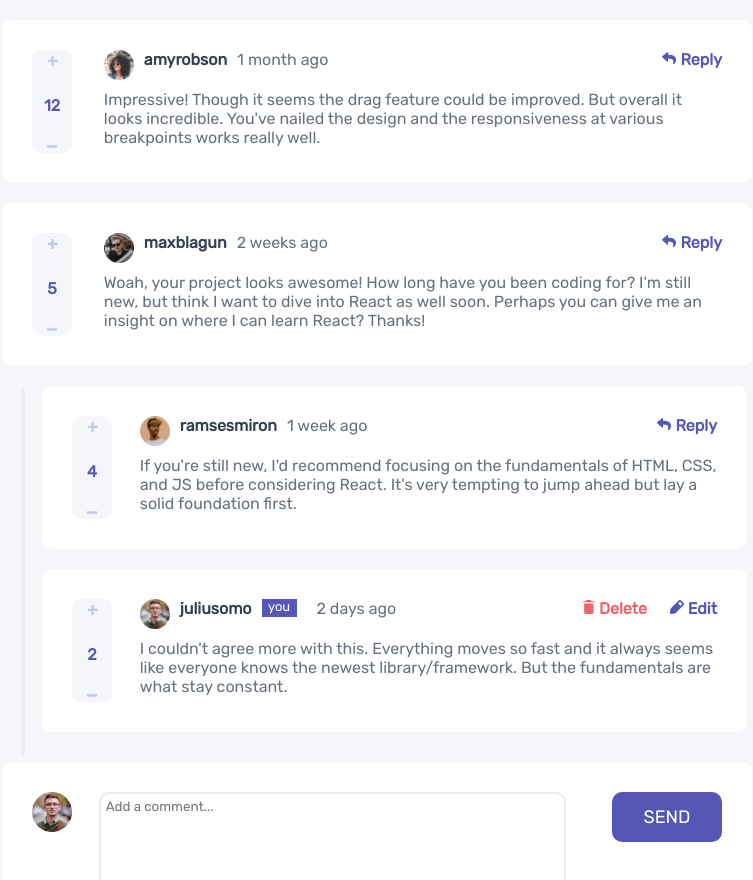
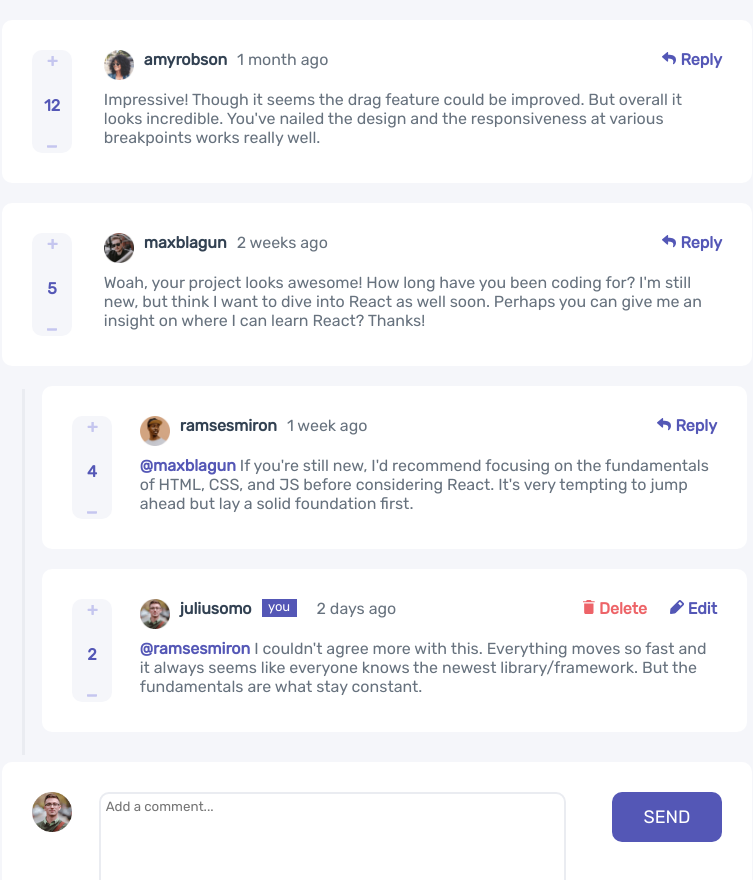
Before and after one commit to wrongbyte/comments-section, a React (Create React App) app: page / in a window 1280 px wide. Shown: the top 880 px of the page, without its empty margins (263-1016 px from the left). Built offline with nearby package versions, Linux system fonts and the light colour scheme.

Commit message:
add replies

```diff
--- a/src/App.js
+++ b/src/App.js
@@ -6,14 +6,50 @@ import { useState } from 'react';
 import Comment from './components/Comment';
 import NewComment from './components/NewComment';
 import DeleteModal from './components/DeleteModal';
-let currentId = 5;
+let currentId = 5; // ¯\_(ツ)_/¯
 
 function App() {
 
   const [data, setData] = useState(JSONdata);
   const [deleteComment, setDeleteComment] = useState(false);
 
-  const updateScore = (id, action) => {
+  const addNewReply = (id, content) => {
+    if (!/\S/.test(content)) return;  // to avoid posting empty comments (only whitespaces)
+    let temp = data;
+    currentId += 1;
+    for (let comment of temp.comments) {
+        if (comment.id === id) {
+        comment.replies.push({
+          'id': currentId + 1,
+          'content': content,
+          'createdAt': 'Just now',
+          'score': 0,
+          'replyingTo': comment.user.username,
+          'user': {...data.currentUser}
+        });
+        break;
+      }
+      if (comment.replies.length > 0) {
+        for (let reply of comment.replies) {
+          if (reply.id === id) {
+            comment.replies.push({
+              'id': currentId + 1,
+              'content': content,
+              'createdAt': 'Just now',
+              'score': 0,
+              'replyingTo': reply.user.username,
+              'user': {...data.currentUser}
+            });
+            break;
+          }
+        }
+      }
+    }
+    setData({...temp});
+  }
+
+  const updateScore = (id, action, user) => {
+    if (user === data.currentUser.username) return;
     let temp = data;
     for (let comment of temp.comments) {
       if (comment.id === id){
@@ -52,9 +88,9 @@ function App() {
   }
 
   const addNewComment = (content) => {
-    if (!/\S/.test(content)) return; // to avoid posting empty comments (only whitespaces)
+    if (!/\S/.test(content)) return;
     let temp = data;
-    currentId += 1; // ¯\_(ツ)_/¯
+    currentId += 1;
     temp.comments.push({
       'id': currentId + 1,
       'content': content,
@@ -81,11 +117,13 @@ function App() {
       { data.comments.map((comment) => {
         return (
             <Comment
+              replyingTo=''
+              addNewReply={addNewReply}
               updateComment={updateComment}
               setDeleteComment={setDeleteComment}
               updateScore={updateScore}
               key={comment.id}
-              currentUser={data.currentUser.username}
+              currentUser={data.currentUser}
               comment={comment.content}
               image={comment.user.image.png}
               username={comment.user.username}
@@ -98,11 +136,10 @@ function App() {
       })
       }
       <NewComment
-      addNewComment={addNewComment}
-      currentUser={data.currentUser}
+        addNewComment={addNewComment}
+        currentUser={data.currentUser}
       />
     </main>
-
     </>
   );
 }
--- a/src/components/Comment.js
+++ b/src/components/Comment.js
@@ -1,9 +1,11 @@
 import { useEffect, useState } from 'react';
+import NewReply from './NewReply';
 import './comment.css';
 
 export default function Comment ({
     id,
     currentUser,
+    replyingTo,
     comment,
     image,
     username,
@@ -12,8 +14,8 @@ export default function Comment ({
     replies,
     updateScore,
     updateComment,
-    setDeleteComment
-
+    setDeleteComment,
+    addNewReply
 }) {
     const [newReply, setNewReply] = useState(false);
     const [edit, setEdit] = useState(false);
@@ -21,7 +23,7 @@ export default function Comment ({
 
     // Evaluate to true or false and then render HTML accordingly
     useEffect(() => {
-        const curr = username === currentUser;
+        const curr = username === currentUser.username;
         setCurrent(curr);
     }, [currentUser, username]);
 
@@ -30,9 +32,9 @@ export default function Comment ({
         {
             <div className='comment'>
                 <div className='scoreColumn'>
-                    <img className="flex-item upvote" src='./images/icon-plus.svg' alt="upvote" onClick={() => {updateScore(id, 'upvote')}}/>
+                    <img className="flex-item upvote" src='./images/icon-plus.svg' alt="upvote" onClick={() => {updateScore(id, 'upvote', username)}}/>
                     <span className="flex-item">{score}</span>
-                    <img className="flex-item downvote" src='./images/icon-minus.svg' alt="downvote" onClick={() => {updateScore(id, 'downvote')}}/>
+                    <img className="flex-item downvote" src='./images/icon-minus.svg' alt="downvote" onClick={() => {updateScore(id, 'downvote', username)}}/>
                 </div>
 
                 <div className='contentColumn'>
@@ -67,7 +69,7 @@ export default function Comment ({
                                 </div>
                                 </>
                             :
-                            <div className='replyButton' onClick={() => {}}>
+                            <div className='replyButton' onClick={() => {setNewReply(true)}}>
                                 <img src='./images/icon-reply.svg' alt='reply'/>
                                 <span> Reply</span>
                             </div>
@@ -96,20 +98,33 @@ export default function Comment ({
                         </div>
                         </>
                         :
-                        <div className='commentContent'>{comment}</div>
+                        <div className='commentContent'>
+                            {replyingTo.length > 0 ? <span className='reply-username'>@{replyingTo} </span> : ''}
+                            {comment}
+                        </div>
                     }
 
                 </div> {/* contentColumn*/}
             {/* comment*/}
             </div>
         }
-
+        {   newReply !== false &&
+                <NewReply
+                    parentId={id}
+                    replyingTo={username}
+                    setNewReply={setNewReply}
+                    addNewReply={addNewReply}
+                    currentUser={currentUser}
+                />
+        }
         {replies?.length > 0 &&
             replies.map((reply) => {
                 return (
                         <div className='commentReplies'>
                             <div className='verticalLine'></div>
                             <Comment
+                                replyingTo={reply.replyingTo}
+                                addNewReply={addNewReply}
                                 updateComment={updateComment}
                                 setDeleteComment={setDeleteComment}
                                 updateScore={updateScore}
@@ -127,6 +142,6 @@ export default function Comment ({
                 )
             })
         }
-        </>
+    </>
     )
 }
--- /dev/null
+++ b/src/components/NewReply.js
@@ -0,0 +1,33 @@
+import './newComment.css';
+let reply;
+
+export default function NewReply ({
+    setNewReply,
+    parentId,
+    addNewReply,
+    currentUser
+}) {
+    return (
+        <div className='newComment'>
+            <div className='avatarColumn'>
+                <img className='avatarReply' src={currentUser.image.png} alt='current user avatar'/>
+            </div>
+
+            <div className='inputColumn'>
+                <textarea
+                className='replyInput'
+                placeholder='Add a comment...'
+                onChange={(e) => {reply = e.target.value}}
+                ></textarea>
+            </div>
+
+            <div className='sendColumn'>
+                <button className='sendButton' onClick={() => {
+                    addNewReply(parentId, reply);
+                    setNewReply(false);
+                    }
+                }>REPLY</button>
+            </div>
+        </div>
+    )
+}
--- a/src/components/comment.css
+++ b/src/components/comment.css
@@ -72,7 +72,7 @@
     color: var(--username-color);
 }
 
-.replyButton, .flex-item, .editButton {
+.replyButton, .flex-item, .editButton, .reply-username {
     color: var(--blue);
 }
 
@@ -110,6 +110,14 @@
     height: 18px;
 }
 
+/* change color of selected text cuz it's cool */
+::-moz-selection { background: hsl(240, 6%, 90%); }
+::selection { background: hsl(240, 6%, 90%); }
+
+.reply-username {
+    font-weight: 900;
+}
+
 .disabled {
     cursor: default !important;
     opacity: 50% !important;
@@ -145,6 +153,7 @@
         margin-top: 20px;
         column-gap: 10px;
         border-radius: 10px;
+        min-height: 120px;
     }
 
     .scoreColumn {
--- a/src/components/newComment.css
+++ b/src/components/newComment.css
@@ -3,7 +3,6 @@
     grid-template-columns: 1fr 8fr 2fr;
     margin-top: 30px;
     column-gap: 10px;
-    margin-bottom: 20px;
     padding: 30px;
     border-radius: 10px;
     background-color: white;
```
